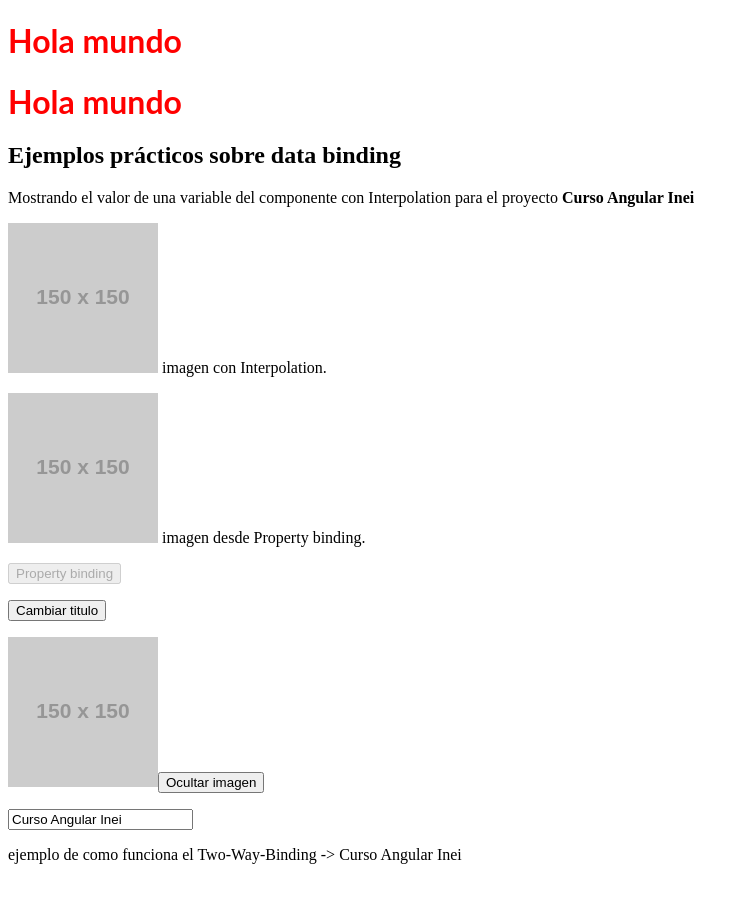
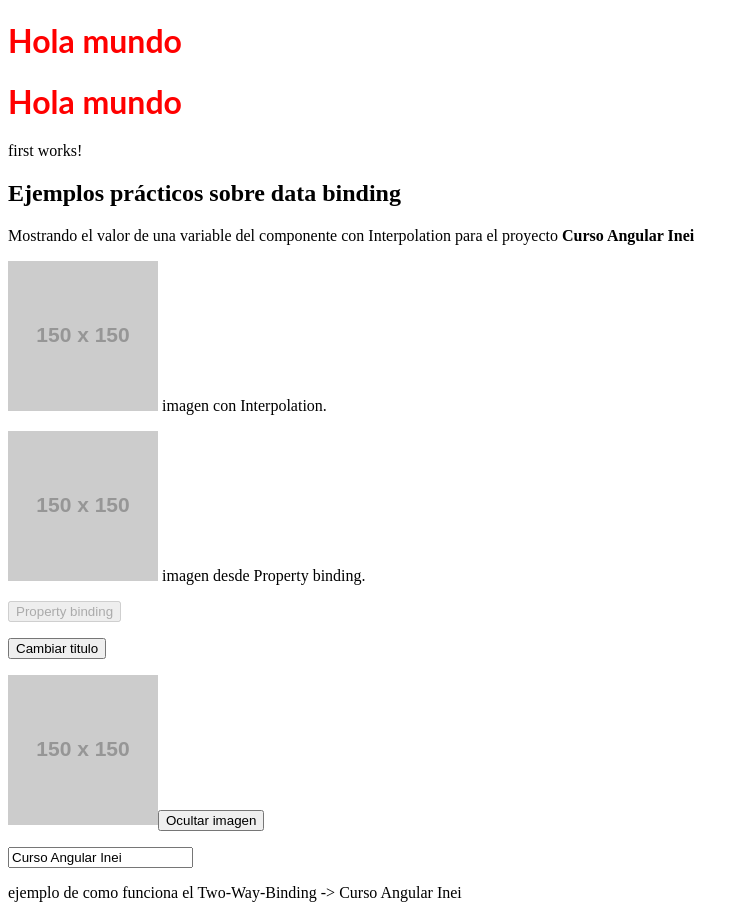
Before and after one commit to neotrons/inei_curso_angular, an Angular app: page / in a window 1280 px wide. Shown: the whole page, without its empty margins (0-749 px from the left). Before the commit the page ends 880 px from the top, so only its background shows below. Built offline with nearby package versions, Linux system fonts and the light colour scheme.

Commit message:
feat: add global component

```diff
--- a/src/app/app.component.html
+++ b/src/app/app.component.html
@@ -1,4 +1,5 @@
 <router-outlet></router-outlet>
 <app-hello></app-hello>
 <app-hello></app-hello>
+<app-first></app-first>
 <app-example-chapter></app-example-chapter>
--- a/src/app/app.module.ts
+++ b/src/app/app.module.ts
@@ -6,11 +6,13 @@
 import { AppRoutingModule } from './app-routing.module';
 import { AppComponent } from './app.component';
 import { HelloComponent } from './hello.component';
+import { FirstComponent } from './first/first.component';
 
 @NgModule({
   declarations: [
     AppComponent,
     HelloComponent,
+    FirstComponent,
   ],
   imports: [
     BrowserModule,
--- /dev/null
+++ b/src/app/first/first.component.html
@@ -0,0 +1 @@
+<p>first works!</p>
--- /dev/null
+++ b/src/app/first/first.component.ts
@@ -0,0 +1,15 @@
+import { Component, OnInit } from '@angular/core';
+
+@Component({
+  selector: 'app-first',
+  templateUrl: './first.component.html',
+  styleUrls: ['./first.component.scss']
+})
+export class FirstComponent implements OnInit {
+
+  constructor() { }
+
+  ngOnInit(): void {
+  }
+
+}
```
Also changed, not shown: src/app/first/first.component.scss (added), 1 other file (tests, documents, lock files or other folders).
